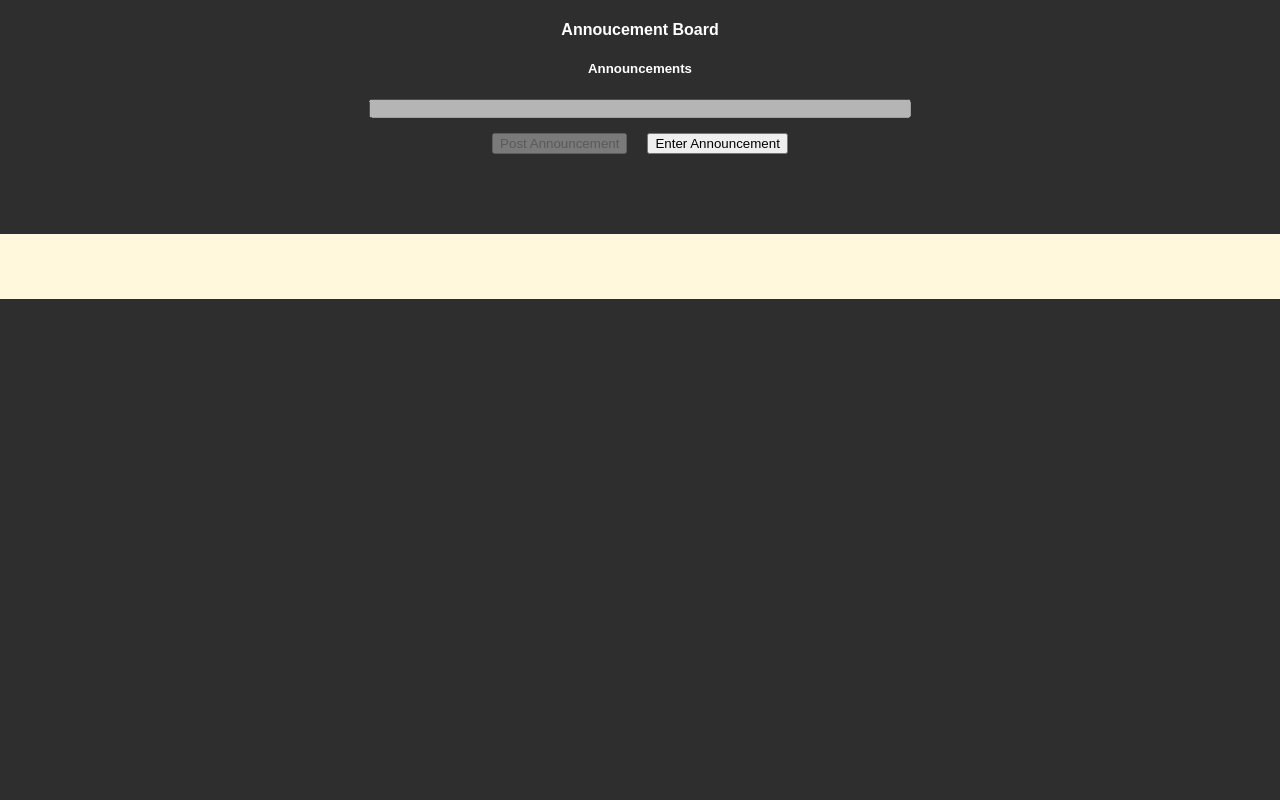
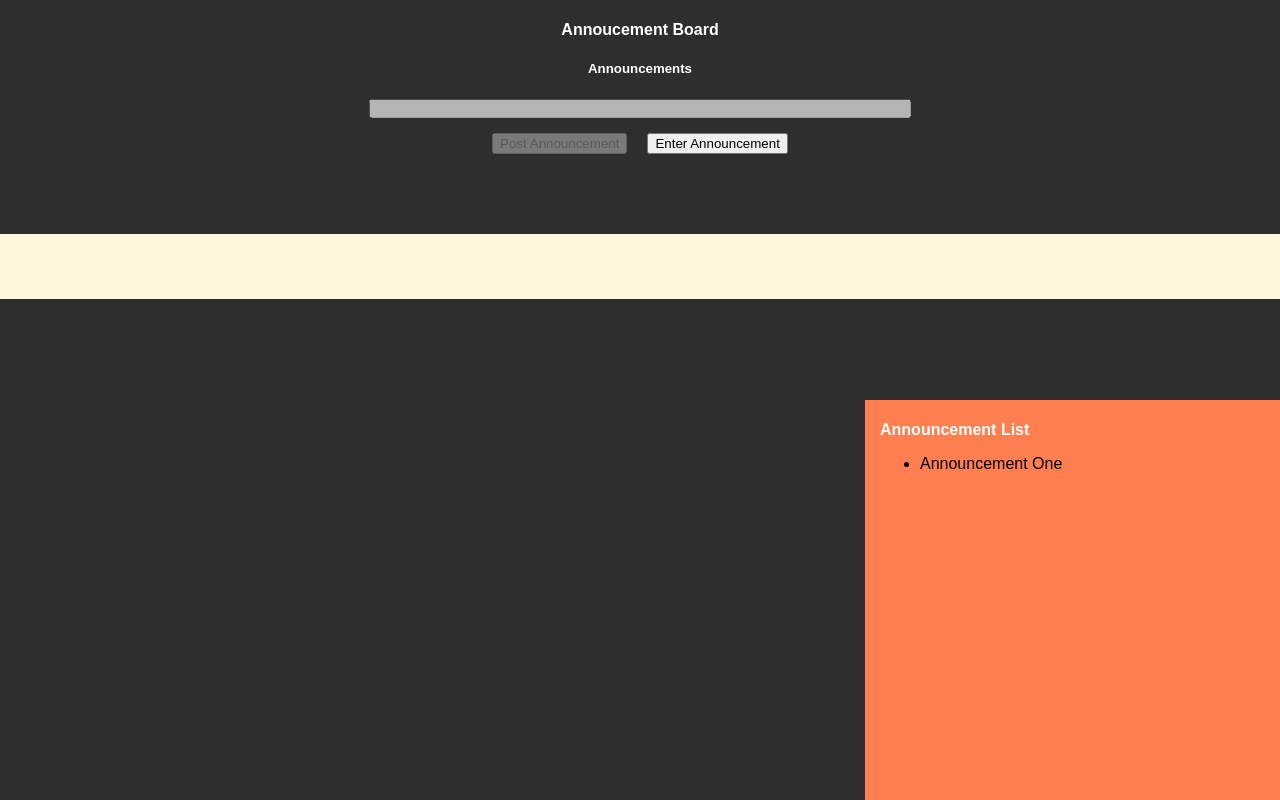
Before and after one commit to BdonGordon/Announcement-Board, a React (Create React App) app in the folder announcement-board/: page / in a window 1280 px wide. Built offline with nearby package versions, Linux system fonts and the light colour scheme.

Commit message:
Added a little box in the bottom right corner where the list of announcements will be displayed.

```diff
--- /dev/null
+++ b/announcement-board/src/ListStyling.css
@@ -0,0 +1,19 @@
+body
+{
+}
+
+.announcement-list {
+    position: fixed;
+    bottom: 0;
+    right: 0;
+    background-color: coral;
+    height: 400px;
+    width: 400px;
+    text-align: left;
+    padding-left: 15px;
+}
+
+.h4-list {
+    margin-bottom: 15px;
+    align-content: center;
+}
--- a/announcement-board/src/routes/Announcements/components/Announcement.tsx
+++ b/announcement-board/src/routes/Announcements/components/Announcement.tsx
@@ -1,6 +1,7 @@
 import * as React from 'react';
 import { AnnouncementProps } from '../containers/AnnouncementContainer';
 import { IAnnouncement } from '../../../models/Announcement';
+import '../../../ListStyling.css';
 
 /**
  * This is needed as the initial state for the IState's property that is of IAnnouncement
@@ -113,6 +114,13 @@ class Announcement extends React.Component<AnnouncementProps.IProps, Announcemen
                     <UpdateLabel submitted={this.state.canEdit} announcement={this.state.announcement.message} />
                 </div>
 
+                <div className="announcement-list">
+                    <h4 className="h4-list"> Announcement List </h4>
+                    <ul>
+                        <li>Announcement One</li>
+                    </ul>
+                </div>
+
             </div>
         );
     }
```
